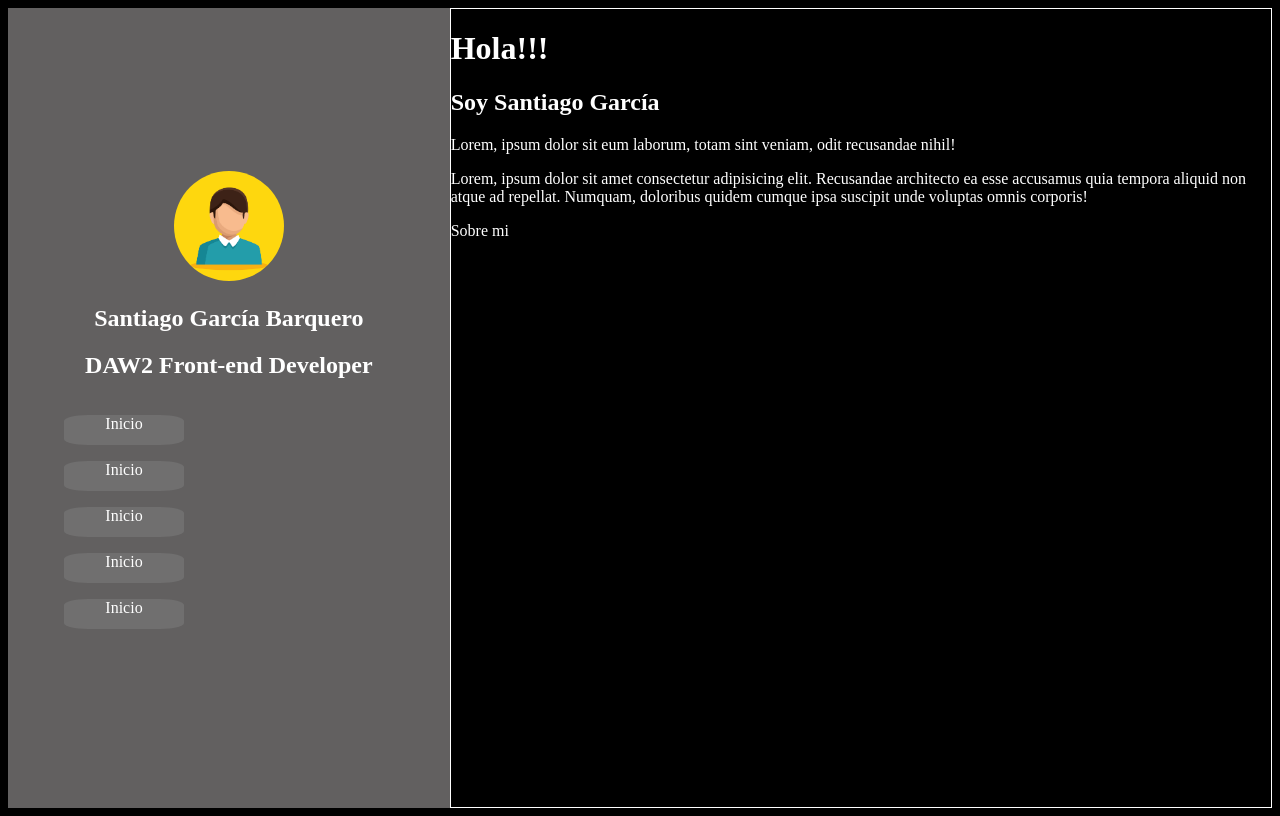
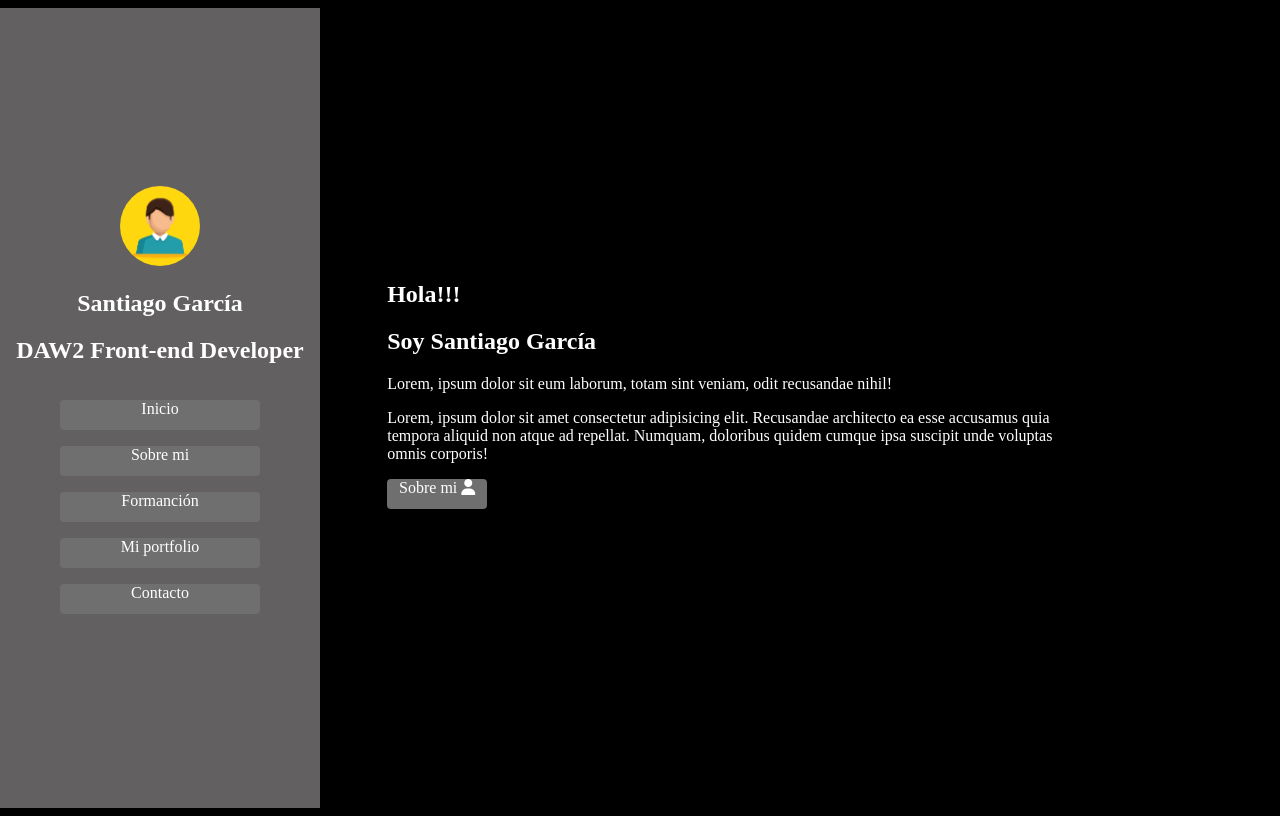
Before and after one commit to SantiagoGBS/PortfolioPrueba1, a plain HTML site: page index.html in a window 1280 px wide. Drawn offline with Linux system fonts and the light colour scheme.

Commit message:
Seccion Inicio-Presentacion acabada

```diff
--- a/css/style.css
+++ b/css/style.css
@@ -4,14 +4,21 @@ body{
     display: flex;
 }
 header{
-    width: 35%;
+    width: 25%;
     height: 100vh;
     background-color: rgb(98, 96, 96);
     display: flex;
     flex-direction: column;
     justify-content: center;
+    position: fixed;
+    left: 0;
 }
-
+.Inicio {
+    position: relative;
+    left: 30%;
+    width: 700px;
+    margin-top:20%;
+}
 .seccion_head{
     text-align: center;
 }
@@ -19,16 +26,19 @@ header{
     max-width: 25%;
     border-radius: 50%;
 }
+ul{
+    padding: 0rem;
+}
 li{
     list-style: none;
-    margin: 1rem;
     background-color: rgb(112, 111, 111);
-    border-radius: 20%;
+    border-radius: 0.25rem;
     text-align: center;
-    width: 120px;
+    width: 200px;
     height: 30px;
+    margin: 1rem auto;
 }
-main{
-    width: 65%;
-    border: 1px solid white;
+.li--modificacionizquierda{
+    width: 100px;
+    margin-left: 0%;
 }
--- a/index.html
+++ b/index.html
@@ -1,37 +1,56 @@
 <!DOCTYPE html>
-<html lang="en">
+<html lang="es">
+
 <head>
     <meta charset="UTF-8">
     <meta http-equiv="X-UA-Compatible" content="IE=edge">
     <meta name="viewport" content="width=device-width, initial-scale=1.0">
     <link rel="stylesheet" href="css/style.css">
     <title>Document</title>
+    <!-- Para poner iconos del fontawessome -->
+    <script src="https://kit.fontawesome.com/251bb8b66f.js" crossorigin="anonymous"></script>
 </head>
+
 <body>
 
-<header>
+    <header>
         <section class="seccion_head">
             <img src="./assets/images/pic.jpg" alt="">
-            <h1>Santiago García Barquero</h1>
+            <h1>Santiago García</h1>
             <h2>DAW2 Front-end Developer</h2>
         </section>
         <nav>
             <ul>
                 <li class="lista_menu">Inicio</li>
-                <li class="lista_menu">Inicio</li>
-                <li class="lista_menu">Inicio</li>
-                <li class="lista_menu">Inicio</li>
-                <li class="lista_menu">Inicio</li>
+                <li class="lista_menu">Sobre mi</li>
+                <li class="lista_menu">Formanción</li>
+                <li class="lista_menu">Mi portfolio</li>
+                <li class="lista_menu">Contacto</li>
             </ul>
         </nav>
 
-</header>
-<main>
-    <h1>Hola!!!</h1>
-    <h2>Soy Santiago García</h2>
-    <p>Lorem, ipsum dolor sit  eum laborum, totam sint veniam, odit recusandae nihil!</p>
-    <p>Lorem, ipsum dolor sit amet consectetur adipisicing elit. Recusandae architecto ea esse accusamus quia tempora aliquid non atque ad repellat. Numquam, doloribus quidem cumque ipsa suscipit unde voluptas omnis corporis!</p>
-    <p>Sobre mi</p>
-</main>
+    </header>
+    <!-- Seccion Inicio/Presentación -->
+    <section class="Inicio">
+        <h1>Hola!!!</h1>
+        <h2>Soy Santiago García</h2>
+        <p>Lorem, ipsum dolor sit eum laborum, totam sint veniam, odit recusandae nihil!</p>
+        <p>Lorem, ipsum dolor sit amet consectetur adipisicing elit. Recusandae architecto ea esse accusamus quia
+            tempora aliquid non atque ad repellat. Numquam, doloribus quidem cumque ipsa suscipit unde voluptas omnis
+            corporis!</p>
+        <ul>
+            <li class="li--modificacionizquierda">
+                <p >Sobre mi  <i class="home__fas fas fa-user"></i></p>
+            </li>
+        </ul>
+    </section>
+
+    <!-- Seccion sobremi -->
+    <section class="Sobremi">
+
+    </section>
+
+
 </body>
+
 </html>
```
